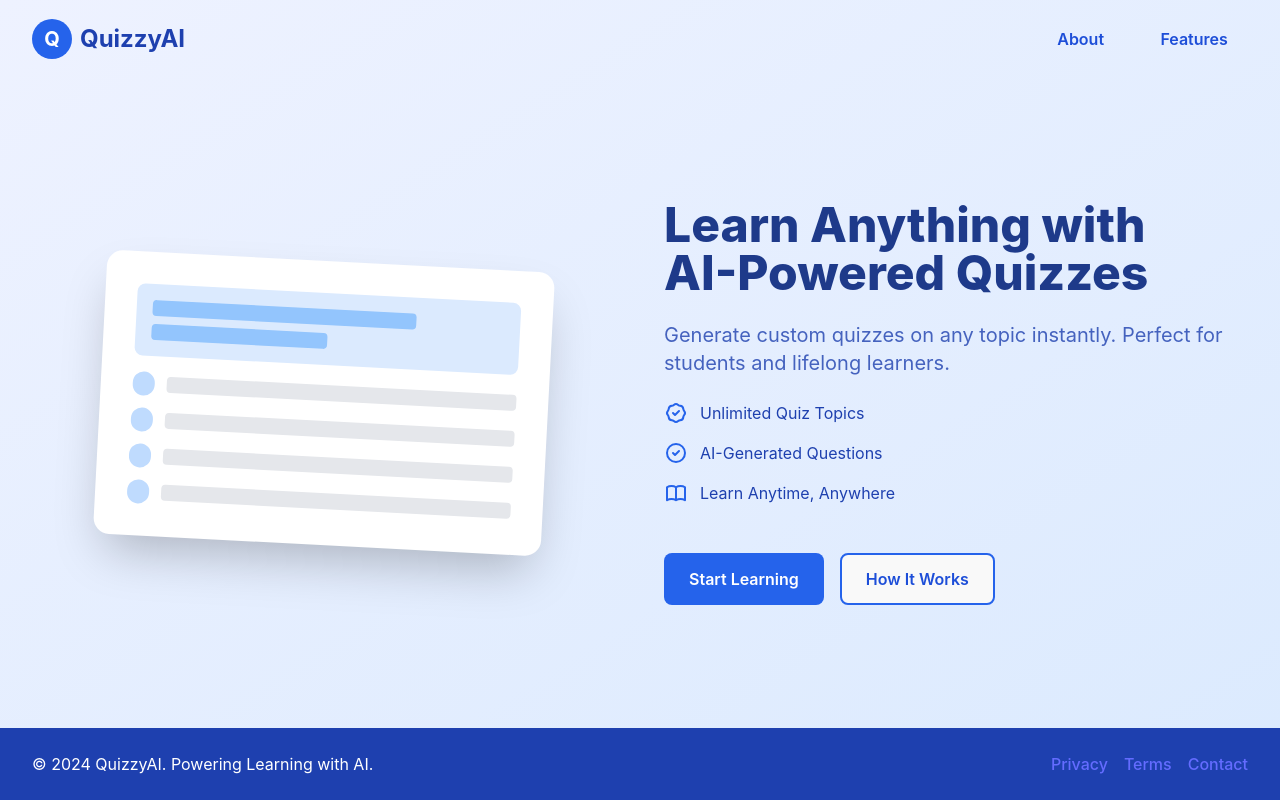
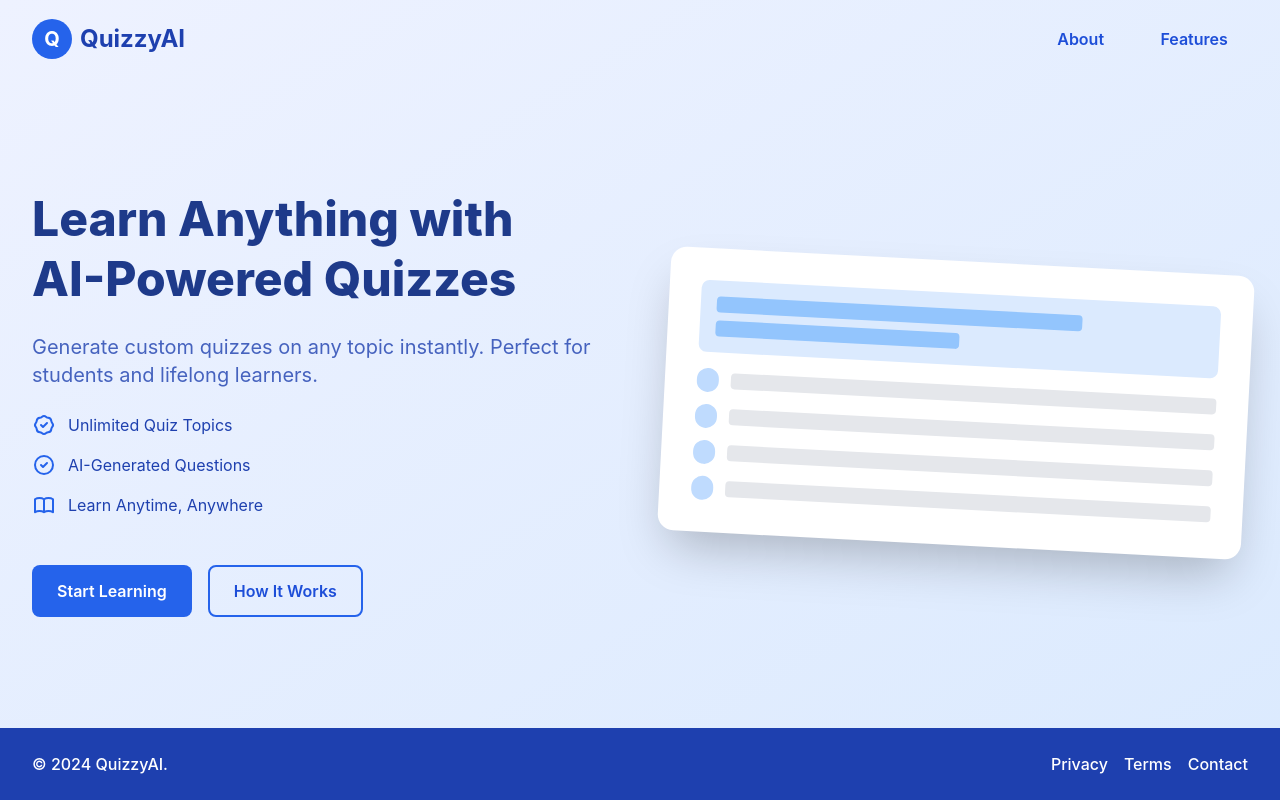
Before and after one commit to JittoJoseph/QuizzLab, a React (Vite) app: page / in a window 1280 px wide. Built offline with nearby package versions, Linux system fonts and the light colour scheme.

Commit message:
landing page trial1

```diff
--- a/src/components/Welcome.jsx
+++ b/src/components/Welcome.jsx
@@ -2,9 +2,9 @@ import React from 'react';
 
 const Welcome = () => {
 	return (
-		<div className="min-h-screen bg-gradient-to-br from-indigo-50 to-blue-100 flex flex-col w-full">
+		<div className="min-h-screen bg-gradient-to-br from-indigo-50 to-blue-100 flex flex-col">
 			{/* Navigation */}
-			<nav className="px-4 md:px-8 py-4 flex justify-between items-center w-full">
+			<nav className="px-8 py-4 flex justify-between items-center">
 				<div className="flex items-center space-x-2">
 					<div className="w-10 h-10 bg-blue-600 rounded-full flex items-center justify-center">
 						<span className="text-white font-bold text-xl">Q</span>
@@ -22,11 +22,51 @@ const Welcome = () => {
 			</nav>
 
 			{/* Hero Section */}
-			<div className="flex-grow flex items-center w-full px-4 md:px-8 py-16">
-				<div className="max-w-7xl mx-auto w-full flex flex-col-reverse md:flex-row items-center space-y-8 md:space-y-0 md:space-x-12">
-					{/* Illustration - Mobile First (Bottom on Small Screens) */}
-					<div className="w-full md:w-1/2 flex justify-center">
-						<div className="bg-white shadow-2xl rounded-2xl p-6 md:p-8 w-full max-w-md transform md:rotate-3 md:hover:rotate-0 transition-transform">
+			<div className="flex-grow flex items-center container mx-auto px-8 py-16">
+				<div className="w-full flex items-center space-x-12">
+					{/* Text Content */}
+					<div className="w-1/2 space-y-6">
+						<h2 className="text-5xl font-extrabold text-blue-900 leading-tight">
+							Learn Anything with <br />AI-Powered Quizzes
+						</h2>
+						<p className="text-xl text-blue-800 opacity-80">
+							Generate custom quizzes on any topic instantly. Perfect for students and lifelong learners.
+						</p>
+
+						<div className="space-y-4">
+							<div className="flex items-center space-x-3">
+								<svg xmlns="http://www.w3.org/2000/svg" className="h-6 w-6 text-blue-600" fill="none" viewBox="0 0 24 24" stroke="currentColor">
+									<path strokeLinecap="round" strokeLinejoin="round" strokeWidth={2} d="M9 12l2 2 4-4M7.835 4.697a3.42 3.42 0 001.946-.806 3.42 3.42 0 014.438 0 3.42 3.42 0 001.946.806 3.42 3.42 0 013.138 3.138 3.42 3.42 0 00.806 1.946 3.42 3.42 0 010 4.438 3.42 3.42 0 00-.806 1.946 3.42 3.42 0 01-3.138 3.138 3.42 3.42 0 00-1.946.806 3.42 3.42 0 01-4.438 0 3.42 3.42 0 00-1.946-.806 3.42 3.42 0 01-3.138-3.138 3.42 3.42 0 00-.806-1.946 3.42 3.42 0 010-4.438 3.42 3.42 0 00.806-1.946 3.42 3.42 0 013.138-3.138z" />
+								</svg>
+								<span className="text-blue-800">Unlimited Quiz Topics</span>
+							</div>
+							<div className="flex items-center space-x-3">
+								<svg xmlns="http://www.w3.org/2000/svg" className="h-6 w-6 text-blue-600" fill="none" viewBox="0 0 24 24" stroke="currentColor">
+									<path strokeLinecap="round" strokeLinejoin="round" strokeWidth={2} d="M9 12l2 2 4-4m6 2a9 9 0 11-18 0 9 9 0 0118 0z" />
+								</svg>
+								<span className="text-blue-800">AI-Generated Questions</span>
+							</div>
+							<div className="flex items-center space-x-3">
+								<svg xmlns="http://www.w3.org/2000/svg" className="h-6 w-6 text-blue-600" fill="none" viewBox="0 0 24 24" stroke="currentColor">
+									<path strokeLinecap="round" strokeLinejoin="round" strokeWidth={2} d="M12 6.253v13m0-13C10.832 5.477 9.246 5 7.5 5S4.168 5.477 3 6.253v13C4.168 18.477 5.754 18 7.5 18s3.332.477 4.5 1.253m0-13C13.168 5.477 14.754 5 16.5 5c1.747 0 3.332.477 4.5 1.253v13C19.832 18.477 18.246 18 16.5 18c-1.746 0-3.332.477-4.5 1.253" />
+								</svg>
+								<span className="text-blue-800">Learn Anytime, Anywhere</span>
+							</div>
+						</div>
+
+						<div className="flex space-x-4 pt-6">
+							<button className="bg-blue-600 text-white px-6 py-3 rounded-lg hover:bg-blue-700 transition-colors font-semibold">
+								Start Learning
+							</button>
+							<button className="border-2 bg-transparent border-blue-600 text-blue-700 px-6 py-3 rounded-lg hover:bg-blue-50 transition-colors font-semibold">
+								How It Works
+							</button>
+						</div>
+					</div>
+
+					{/* Illustration */}
+					<div className="w-1/2">
+						<div className="bg-white shadow-2xl rounded-2xl p-8 transform rotate-3 hover:rotate-0 transition-transform">
 							<div className="bg-blue-100 rounded-lg p-4 mb-4">
 								<div className="h-4 bg-blue-300 rounded w-3/4 mb-2"></div>
 								<div className="h-4 bg-blue-300 rounded w-1/2"></div>
@@ -41,59 +81,17 @@ const Welcome = () => {
 							</div>
 						</div>
 					</div>
-
-					{/* Text Content - Mobile First (Top on Small Screens) */}
-					<div className="w-full md:w-1/2 text-center md:text-left space-y-6">
-						<h2 className="text-3xl md:text-4xl lg:text-5xl font-extrabold text-blue-900 leading-tight">
-							Learn Anything with <br className="hidden md:block" />AI-Powered Quizzes
-						</h2>
-						<p className="text-base md:text-lg lg:text-xl text-blue-800 opacity-80">
-							Generate custom quizzes on any topic instantly. Perfect for students and lifelong learners.
-						</p>
-
-						<div className="space-y-4">
-							{[
-								{ icon: "check", text: "Unlimited Quiz Topics" },
-								{ icon: "circle", text: "AI-Generated Questions" },
-								{ icon: "book", text: "Learn Anytime, Anywhere" }
-							].map((feature, index) => (
-								<div key={index} className="flex items-center justify-center md:justify-start space-x-3">
-									<svg xmlns="http://www.w3.org/2000/svg" className="h-6 w-6 text-blue-600" fill="none" viewBox="0 0 24 24" stroke="currentColor">
-										{feature.icon === "check" && (
-											<path strokeLinecap="round" strokeLinejoin="round" strokeWidth={2} d="M9 12l2 2 4-4M7.835 4.697a3.42 3.42 0 001.946-.806 3.42 3.42 0 014.438 0 3.42 3.42 0 001.946.806 3.42 3.42 0 013.138 3.138 3.42 3.42 0 00.806 1.946 3.42 3.42 0 010 4.438 3.42 3.42 0 00-.806 1.946 3.42 3.42 0 01-3.138 3.138 3.42 3.42 0 00-1.946.806 3.42 3.42 0 01-4.438 0 3.42 3.42 0 00-1.946-.806 3.42 3.42 0 01-3.138-3.138 3.42 3.42 0 00-.806-1.946 3.42 3.42 0 010-4.438 3.42 3.42 0 00.806-1.946 3.42 3.42 0 013.138-3.138z" />
-										)}
-										{feature.icon === "circle" && (
-											<path strokeLinecap="round" strokeLinejoin="round" strokeWidth={2} d="M9 12l2 2 4-4m6 2a9 9 0 11-18 0 9 9 0 0118 0z" />
-										)}
-										{feature.icon === "book" && (
-											<path strokeLinecap="round" strokeLinejoin="round" strokeWidth={2} d="M12 6.253v13m0-13C10.832 5.477 9.246 5 7.5 5S4.168 5.477 3 6.253v13C4.168 18.477 5.754 18 7.5 18s3.332.477 4.5 1.253m0-13C13.168 5.477 14.754 5 16.5 5c1.747 0 3.332.477 4.5 1.253v13C19.832 18.477 18.246 18 16.5 18c-1.746 0-3.332.477-4.5 1.253" />
-										)}
-									</svg>
-									<span className="text-blue-800">{feature.text}</span>
-								</div>
-							))}
-						</div>
-
-						<div className="flex flex-col sm:flex-row justify-center md:justify-start space-y-4 sm:space-y-0 sm:space-x-4 pt-6">
-							<button className="bg-blue-600 text-white px-6 py-3 rounded-lg hover:bg-blue-700 transition-colors font-semibold w-full sm:w-auto">
-								Start Learning
-							</button>
-							<button className="border-2 border-blue-600 text-blue-700 px-6 py-3 rounded-lg hover:bg-blue-50 transition-colors font-semibold w-full sm:w-auto">
-								How It Works
-							</button>
-						</div>
-					</div>
 				</div>
 			</div>
 
 			{/* Footer */}
-			<footer className="bg-blue-800 text-white py-6 w-full">
-				<div className="max-w-7xl mx-auto px-4 md:px-8 flex flex-col md:flex-row justify-between items-center space-y-4 md:space-y-0">
-					<p className="text-center md:text-left">© 2024 QuizzyAI. Powering Learning with AI.</p>
+			<footer className="bg-blue-800 text-white py-6">
+				<div className="container mx-auto px-8 flex justify-between items-center">
+					<p><a href="# " className="color: text-white hover:text-blue-200">© 2024 QuizzyAI.</a></p>
 					<div className="space-x-4">
-						<a href="#" className="hover:text-blue-200">Privacy</a>
-						<a href="#" className="hover:text-blue-200">Terms</a>
-						<a href="#" className="hover:text-blue-200">Contact</a>
+						<a href="#" className="color: text-white hover:text-blue-200">Privacy</a>
+						<a href="#" className="color: text-white hover:text-blue-200">Terms</a>
+						<a href="#" className="color: text-white hover:text-blue-200">Contact</a>
 					</div>
 				</div>
 			</footer>
```
